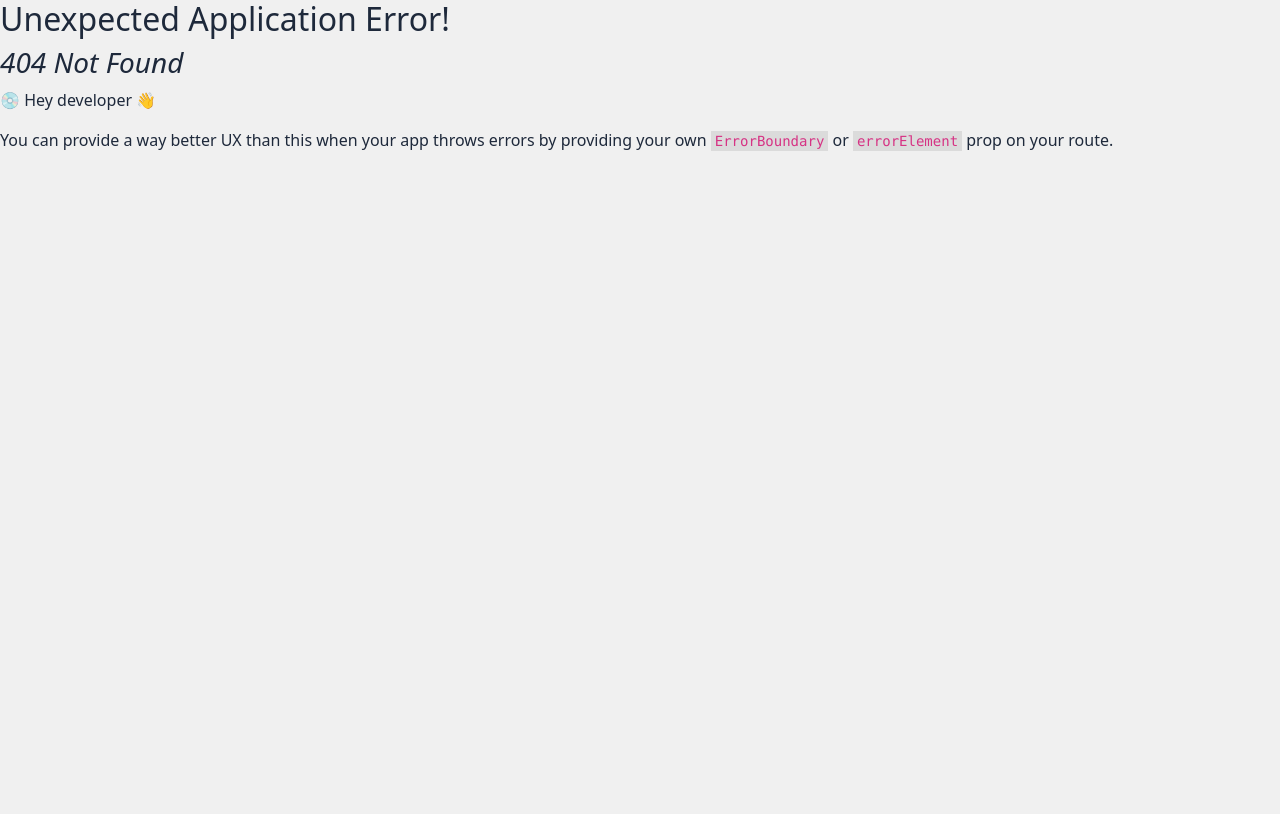
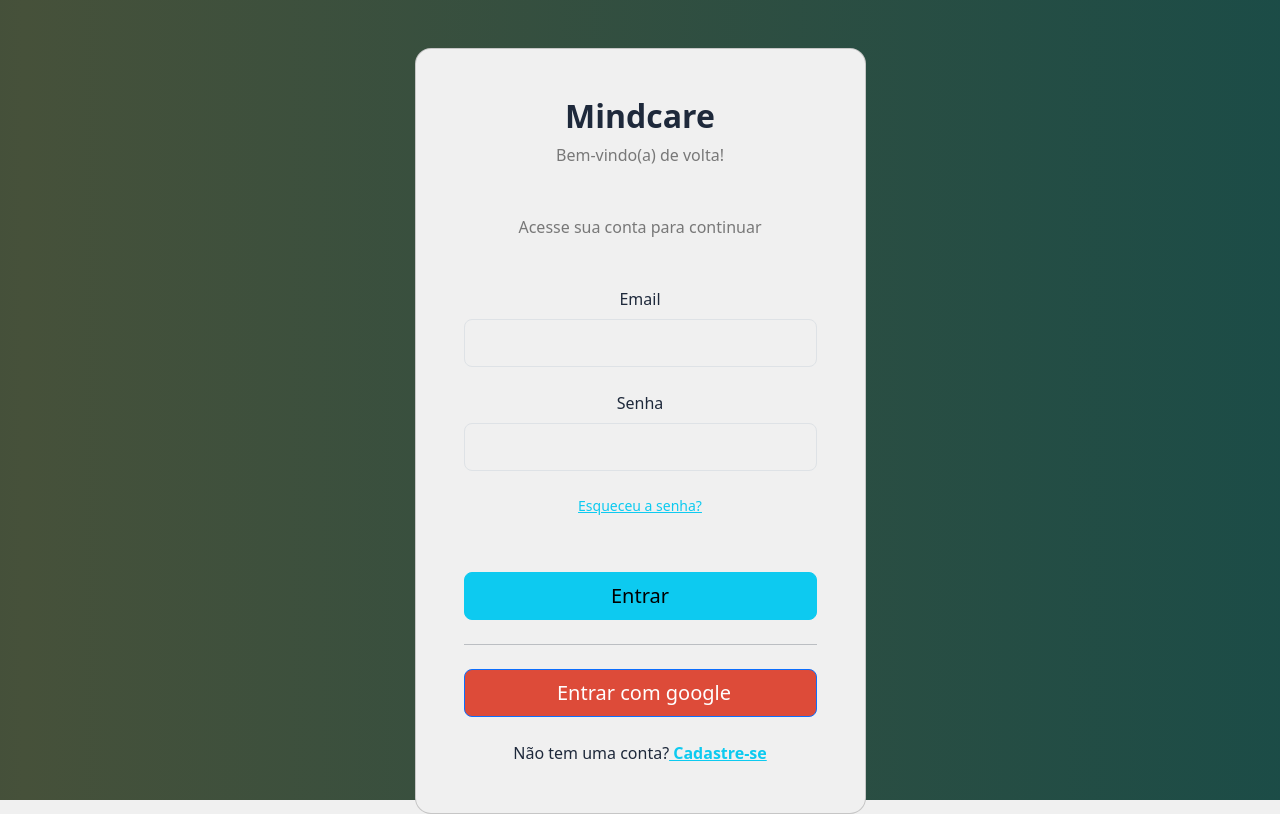
Before and after one commit to WillianGiacomelli/MindCare-FullStack, a React app in the folder frontend/: page /login in a window 1280 px wide. Before the commit this address had no page. Built offline with nearby package versions, Linux system fonts and the light colour scheme; the HTML template or start-up script is replaced by a standard one.

Commit message:
feat: implement login page and restructure home page components for improved organization

```diff
--- /dev/null
+++ b/frontend/src/features/Home/Component.tsx
@@ -0,0 +1,22 @@
+import React from "react";
+import Header from "./header/Header";
+import CustomerSection from "./main/sections/customer/CustomerSection";
+import ProfessionalSection from "./main/sections/professional/ProfessionalSection";
+import Reason from "./main/sections/reason/Reason";
+import Footer from "./footer/Footer";
+
+
+const Component = () => {
+  return (
+    <>
+      <Header />
+      <CustomerSection />
+      <ProfessionalSection />
+      {/* <Testimonial /> */}
+      <Reason />
+      <Footer />
+    </>
+  );
+};
+
+export default Component;
--- a/frontend/src/features/Home/Header/Header.tsx
+++ b/frontend/src/features/Home/Header/Header.tsx
@@ -4,6 +4,7 @@ import Nav from 'react-bootstrap/Nav';
 import Navbar from 'react-bootstrap/Navbar';
 import './Header.css';
 import ThemeSwitch from '../../../shared/ThemeSwitch/ThemeSwitch';
+import { Link } from 'react-router-dom';
 
 function Header() {
     return (
@@ -20,7 +21,7 @@ function Header() {
                     <div className='d-sm-block d-md-flex gap-3 align-items-center'>
                         <ThemeSwitch />
                         <Button className='flex-sm-column flex-md-row w-sm-100' variant="outline-info">Encontrar Psicólogo</Button>
-                        <Button className='flex-sm-column flex-md-row w-sm-100' variant="primary">Entrar</Button>
+                        <Link to="/login"><Button className='flex-sm-column flex-md-row w-sm-100' variant="primary">Entrar</Button></Link>
                     </div>
                     </Navbar.Collapse>
                 </Container>
--- a/frontend/src/features/Home/main/Main.tsx
+++ /dev/null
@@ -1,20 +0,0 @@
-import React from "react";
-import CustomerSection from "./sections/customer/CustomerSection";
-import ProfessionalSection from "./sections/professional/ProfessionalSection";
-import Testimonial from "./sections/testimonial/Testimonial";
-import Reason from "./sections/reason/Reason";
-import Footer from "../Footer/Footer";
-
-const Main = () => {
-  return (
-    <>
-      <CustomerSection />
-      <ProfessionalSection />
-      {/* <Testimonial /> */}
-      <Reason />
-      <Footer />
-    </>
-  );
-};
-
-export default Main;
--- /dev/null
+++ b/frontend/src/features/login/Component.css
@@ -0,0 +1,19 @@
+.bg-login{
+ background: linear-gradient(
+    90deg,
+    rgba(19, 43, 57, 1) 0%,
+    rgba(70, 81, 58, 1) 50%,
+    rgba(27, 76, 71, 1) 100%
+  );
+  background-size: 200% 200%;
+  animation: gradientShift 5s ease-in-out infinite alternate;
+}
+
+@keyframes gradientShift {
+  0% {
+    background-position: left;
+  }
+  100% {
+    background-position: right;
+  }
+}
--- /dev/null
+++ b/frontend/src/features/login/Component.tsx
@@ -0,0 +1,49 @@
+import React from 'react'
+import './Component.css'
+
+const Component = () => {
+  return (
+<section className="vh-100 bg-login">
+    <div className="container py-5 h-100">
+        <div className="row d-flex justify-content-center align-items-center h-100">
+            <div className="col-12 col-md-8 col-lg-6 col-xl-5">
+                <div className="card shadow-2-strong" style={{ borderRadius: "1rem" }}>
+                    <div className="card-body p-5 text-center">
+                        <h2 className="fw-bold mb-2">Mindcare</h2>
+                        <p className="text-black-50 mb-5">Bem-vindo(a) de volta!</p>
+                        <p className="text-black-50 mb-5">Acesse sua conta para continuar</p>
+
+                        <div className="form-outline form-white mb-4">
+                            <label className="form-label" htmlFor="email">Email</label>
+                            <input type="email" id="email" className="form-control form-control-lg" />
+                        </div>
+
+                        <div className="form-outline form-white mb-4">
+                            <label className="form-label text-start" htmlFor="password">Senha</label>
+                            <input type="password" id="password" className="form-control form-control-lg" />
+                        </div>
+
+                        <p className="small mb-5 pb-lg-2"><a className="text-info" href="#!">Esqueceu a senha?</a></p>
+
+                        <button className="btn btn-info btn-lg px-5 w-100" type="submit">Entrar</button>
+
+                        <hr className="my-4" />
+
+                        <button className="btn btn-lg btn-block btn-primary w-100" style={{ backgroundColor: "#dd4b39" }}
+                            type="submit"><i className="fab fa-google me-2 text-white"></i> Entrar com google</button>
+
+                        <div className="mt-4">
+                            <p className="mb-0">Não tem uma conta?
+                                <a href="#!" className="text-info fw-bold"> Cadastre-se</a>
+                            </p>
+                        </div>
+                    </div>
+                </div>
+            </div>
+        </div>
+    </div>
+</section>
+  )
+}
+
+export default Component
--- a/frontend/src/pages/Home/Home.tsx
+++ b/frontend/src/pages/Home/Home.tsx
@@ -1,12 +1,10 @@
 import React from 'react'
-import Header from '../../features/Home/header/Header'
-import Main from '../../features/Home/main/Main'
+import Component from '../../features/home/Component'
 
 const Home = () => {
   return (
     <>
-      <Header />
-      <Main />
+      <Component />
     </>
   )
 }
--- /dev/null
+++ b/frontend/src/pages/login/Login.tsx
@@ -0,0 +1,10 @@
+import React from 'react'
+import Component from '../../features/login/Component'
+
+const Login = () => {
+  return (
+        <Component />
+  )
+}
+
+export default Login
```
Also changed, not shown: frontend/src/routes/Router.tsx (+6 -1 lines).
